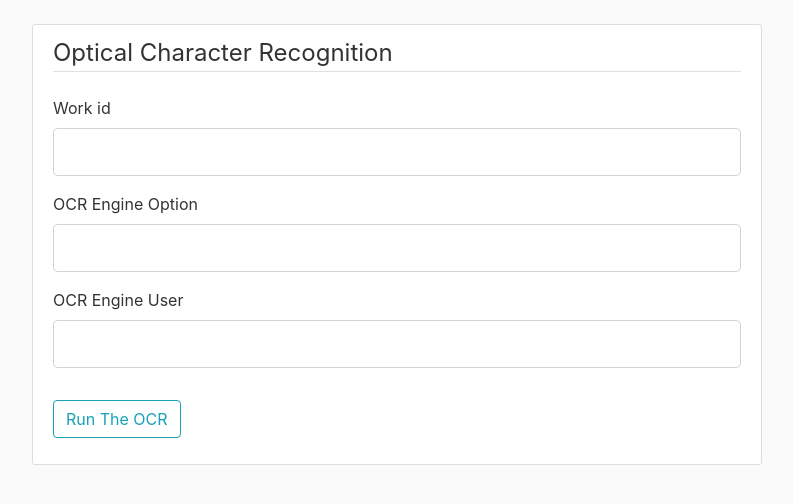
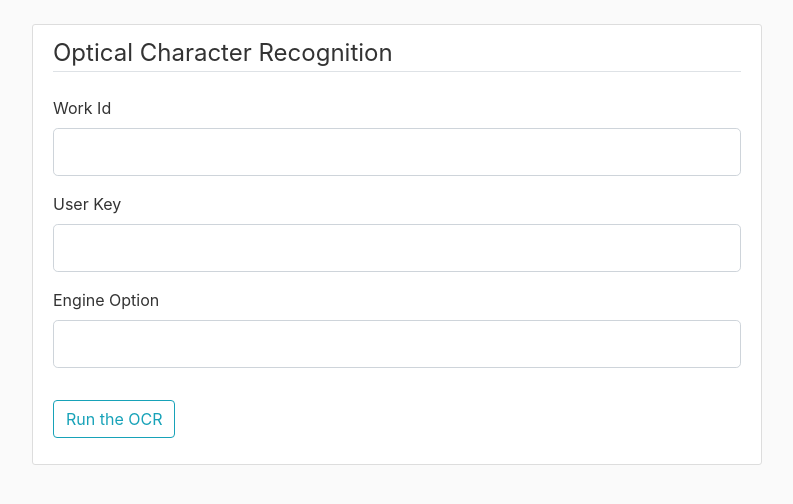
Before and after one commit to ta4tsering/Webapp4, a Flask app: page /OCR in a window 1280 px wide. Shown: the part 56-560 px from the top of the page, without its empty margins (53-846 px from the left). Run offline with Flask 2, Linux system fonts and the light colour scheme; some libraries are stand-ins or nearby versions.

Commit message:
little tweek on the OCR form

```diff
--- a/webapp/forms.py
+++ b/webapp/forms.py
@@ -4,9 +4,9 @@ from wtforms.validators import DataRequired, Length
 
 
 class RegistrationForm(FlaskForm):
-    workid = StringField('Work id',
+    workid = StringField('Work Id',
                            validators=[DataRequired(), Length(min=2, max=20)])
-    engine_option = StringField('OCR Engine Option',
+    user_key = PasswordField('User Key',
                         validators=[DataRequired()])
-    engine_user = PasswordField('OCR Engine User', validators=[DataRequired()])
-    submit = SubmitField('Run The OCR')
+    engine_option = StringField('Engine Option', validators=[DataRequired()])
+    submit = SubmitField('Run the OCR')
--- a/webapp/routes.py
+++ b/webapp/routes.py
@@ -12,7 +12,4 @@ def home():
 @app.route("/OCR", methods=['GET', 'POST'])
 def OCR():
     form = RegistrationForm()
-    if form.validate_on_submit():
-        flash(f'Account created for {form.workid.data}!', 'success')
-        return redirect(url_for('home'))
     return render_template('OCR.html', title='OCR', form=form)
--- a/webapp/templates/OCR.html
+++ b/webapp/templates/OCR.html
@@ -20,6 +20,19 @@
                     {% endif %}
                 </div>
                 <div class="form-group">
+                    {{ form.user_key.label(class="form-control-label") }}
+                    {% if form.user_key.errors %}
+                        {{ form.user_key(class="form-control form-control-lg is-invalid") }}
+                        <div class="invalid-feedback">
+                            {% for error in form.user_key.errors %}
+                                <span>{{ error }}</span>
+                            {% endfor %}
+                        </div>
+                    {% else %}
+                        {{ form.user_key(class="form-control form-control-lg") }}
+                    {% endif %}
+                </div>
+                <div class="form-group">
                     {{ form.engine_option.label(class="form-control-label") }}
                     {% if form.engine_option.errors %}
                         {{ form.engine_option(class="form-control form-control-lg is-invalid") }}
@@ -32,19 +45,6 @@
                         {{ form.engine_option(class="form-control form-control-lg") }}
                     {% endif %}
                 </div>
-                <div class="form-group">
-                    {{ form.engine_user.label(class="form-control-label") }}
-                    {% if form.engine_user.errors %}
-                        {{ form.engine_user(class="form-control form-control-lg is-invalid") }}
-                        <div class="invalid-feedback">
-                            {% for error in form.engine_user.errors %}
-                                <span>{{ error }}</span>
-                            {% endfor %}
-                        </div>
-                    {% else %}
-                        {{ form.engine_user(class="form-control form-control-lg") }}
-                    {% endif %}
-                </div>
             </fieldset>
             <div class="form-group">
                 {{ form.submit(class="btn btn-outline-info") }}
```
